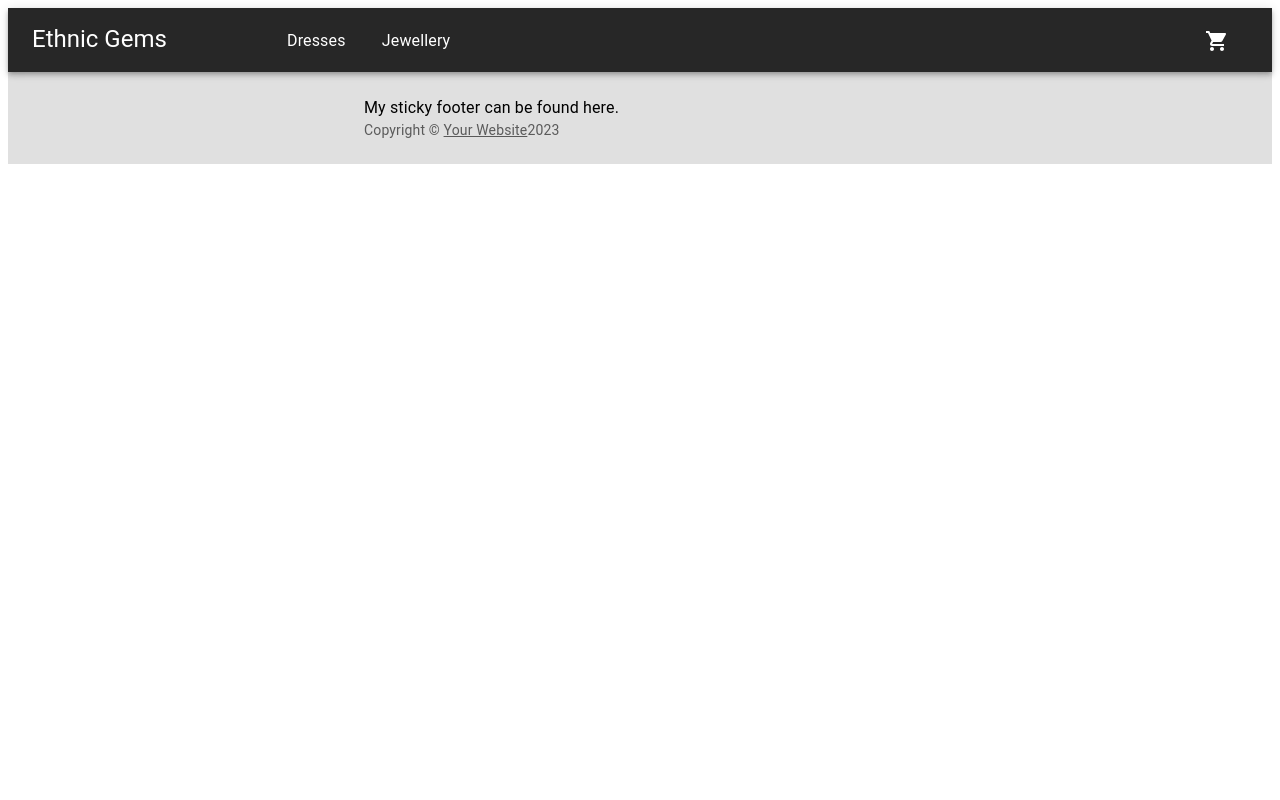
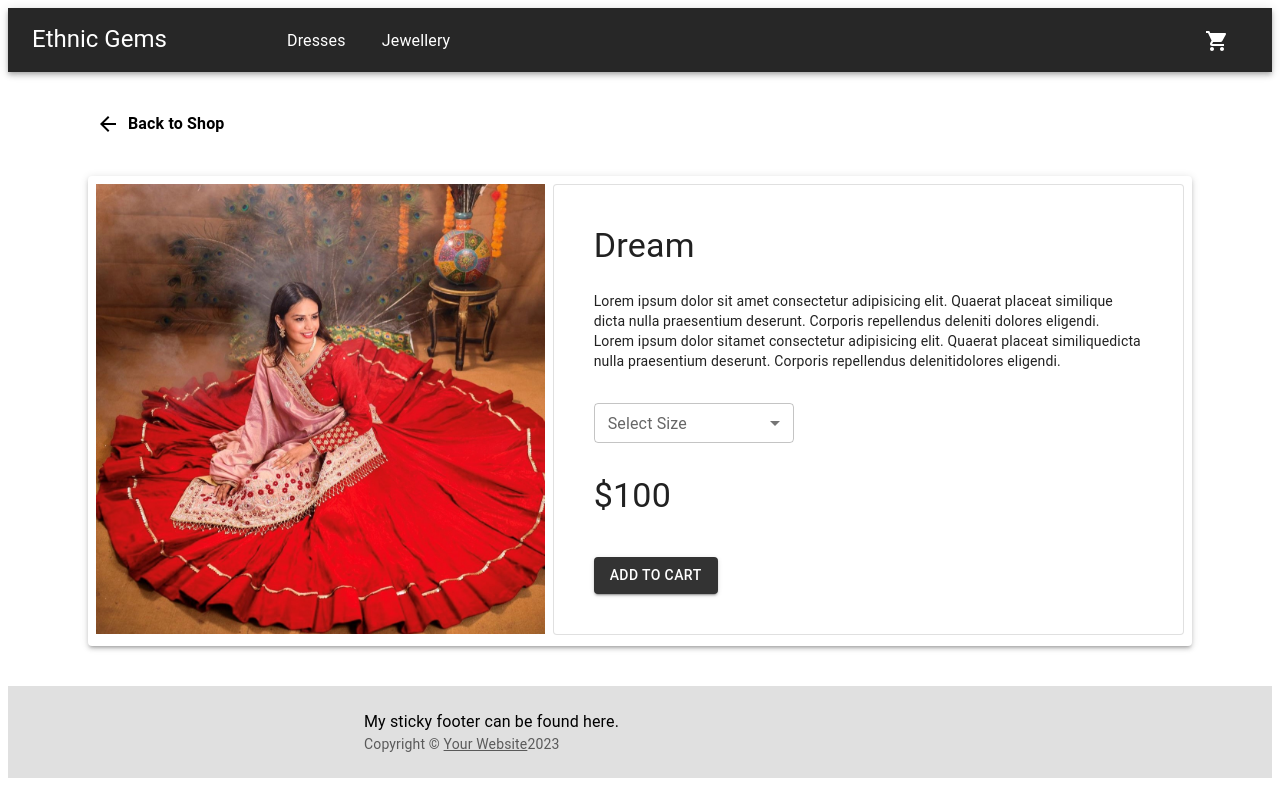
Before and after one commit to arasidobariya/ethnicGems, a React (Create React App) app: page /products/1 in a window 1280 px wide. Built offline with nearby package versions, Linux system fonts and the light colour scheme.

Commit message:
added Link path

```diff
--- a/src/App.js
+++ b/src/App.js
@@ -1,21 +1,44 @@
 import "./App.css";
 import Home from "./components/Home";
-import { Route, Routes } from "react-router-dom";
+import { createBrowserRouter, RouterProvider } from "react-router-dom";
 import Header from "./components/Header";
 import ProductList from "./components/ProductList";
 import StickyFooter from "./components/Footer";
+import RootLayout from "./RootLayout";
+import ProductDetail from "./components/ProductDetail";
 
 function App() {
+  const router = createBrowserRouter([
+    {
+      path: "/",
+      element: <RootLayout />,
+      children: [
+        {
+          index: "true",
+          element: <Home />,
+        },
+        {
+          path: "/categories/:category",
+          element: <ProductList />,
+        },
+        {
+          path: "/products/:itemId",
+          element: <ProductDetail />,
+        },
+      ],
+    },
+  ]);
   return (
-    <div className="body">
-      <Header />
+    <RouterProvider router={router} />
+    // <div className="body">
+    //   <Header />
 
-      <Routes>
-        <Route path="/" element={<Home />} />
-        <Route path="/categories/:category" element={<ProductList />} />
-      </Routes>
-      <StickyFooter />
-    </div>
+    //   <Routes>
+    //     <Route path="/" element={<Home />} />
+    //     <Route path="/categories/:category" element={<ProductList />} />
+    //   </Routes>
+    //   <StickyFooter />
+    // </div>
   );
 }
 
--- /dev/null
+++ b/src/RootLayout.js
@@ -0,0 +1,16 @@
+import { Outlet } from "react-router-dom";
+
+import Header from "./components/Header";
+import Footer from "./components/Footer";
+
+function RootLayout() {
+  return (
+    <>
+      <Header />
+      <Outlet />
+      <Footer />
+    </>
+  );
+}
+
+export default RootLayout;
--- /dev/null
+++ b/src/Styles/Link.js
@@ -0,0 +1,9 @@
+import { styled } from "@mui/system";
+import { Link } from "react-router-dom";
+
+const StyledLink = styled(Link)`
+  color: black;
+  text-decoration: none;
+`;
+
+export default StyledLink;
--- a/src/components/Home.js
+++ b/src/components/Home.js
@@ -10,7 +10,8 @@ import {
 import DarkButton from "../Styles/darkButton";
 import { Link } from "react-router-dom";
 import StyledNavLink from "../Styles/NavLink";
-import getProductData from "./ProductData";
+import eCommerceApi from "./ProductData";
+import StyledLink from "../Styles/Link";
 
 function Home() {
   const products = [
@@ -18,13 +19,13 @@ function Home() {
       id: "p1",
       category: "Ethnic Dresses",
       path: "/categories/dresses",
-      items: getProductData("dresses", true),
+      items: eCommerceApi.getProductData("dresses", true),
     },
     {
       id: "p2",
       category: "Ethnic Jewellery",
       path: "/categories/Jewellery",
-      items: getProductData("Jewellery", true),
+      items: eCommerceApi.getProductData("Jewellery", true),
     },
   ];
 
@@ -113,15 +114,19 @@ function Home() {
                     >
                       <Paper variant="outlined" sx={{ maxWidth: "500px" }}>
                         <Grid item>
+                          <StyledLink to={"/products/" + item.id}>
                             <img
                               height="200px"
                               width="200px"
                               alt={item.title}
                               src={item.src}
                             ></img>
+                          </StyledLink>
                         </Grid>
                         <Grid item sx={{ margin: 2 }}>
+                          <StyledLink to={"/products/" + item.id}>
                             <Typography variant="h5">{item.title}</Typography>
+                          </StyledLink>
                           <Typography variant="body2">{item.price}</Typography>
                         </Grid>
                       </Paper>
--- a/src/components/ProductData.js
+++ b/src/components/ProductData.js
@@ -230,9 +230,16 @@ const getProductData = (category = "ALL", onlyBest4Items = false) => {
 };
 
 const getBest4Items = (category) => {
-  return ProductData
-      .filter((item) => item.category === category)
-      .slice(0, 4)
+  return ProductData.filter((item) => item.category === category).slice(0, 4);
 };
 
-export default getProductData;
+const getProductDetail = (itemId) => {
+  return ProductData.find((item) => item.id === parseInt(itemId));
+};
+
+const eCommerceApi = {
+  getProductData: getProductData,
+  getProductDetail: getProductDetail,
+};
+
+export default eCommerceApi;
--- a/src/components/ProductDetail.js
+++ b/src/components/ProductDetail.js
@@ -7,14 +7,20 @@ import FormControl from "@mui/material/FormControl";
 import Select from "@mui/material/Select";
 import { useState } from "react";
 import DarkButton from "../Styles/darkButton";
+import eCommerceApi from "./ProductData";
+import { useParams } from "react-router";
+import StyledLink from "../Styles/Link";
 
-function ProductDetail(props) {
+function ProductDetail() {
+  const param = useParams();
   const [size, setSize] = useState("");
 
   const handleChange = (event) => {
     setSize(event.target.value);
   };
+  const item = eCommerceApi.getProductDetail(param.itemId);
   return (
+    item && (
       <Box sx={{ margin: 5 }} variant="outlined">
         <Box
           sx={{
@@ -23,7 +29,12 @@ function ProductDetail(props) {
           }}
         >
           <ArrowBackIcon sx={{ px: 1 }}></ArrowBackIcon>
-        <Typography sx={{ fontWeight: "bold" }}>Back to Shop</Typography>
+          <StyledLink to={"/categories/" + item.category}>
+            {" "}
+            <Typography sx={{ fontWeight: "bold" }}>
+              Back to Shop
+            </Typography>{" "}
+          </StyledLink>
         </Box>
         <Paper
           elevation={3}
@@ -32,10 +43,11 @@ function ProductDetail(props) {
             padding: 1,
           }}
         >
+          {}
           <Grid container spacing={1}>
             <Grid item xs={5}>
               <img
-              src="./image/Banner Girl.jpg"
+                src={item.src}
                 height="450px"
                 width="100%"
                 alt="chaniyacholi pic"
@@ -44,14 +56,9 @@ function ProductDetail(props) {
 
             <Grid item xs={7}>
               <Paper variant="outlined" sx={{ p: 5 }}>
-              <Typography variant="h4">Title</Typography>
+                <Typography variant="h4">{item.title}</Typography>
                 <Typography variant="body2" sx={{ my: 3 }}>
-                Lorem ipsum dolor sit amet consectetur adipisicing elit. Quaerat
-                placeat similique dicta nulla praesentium deserunt. Corporis
-                repellendus deleniti dolores eligendi. Lorem ipsum dolor sit
-                amet consectetur adipisicing elit. Quaerat placeat similique
-                dicta nulla praesentium deserunt. Corporis repellendus deleniti
-                dolores eligendi.
+                  {item.description}
                 </Typography>
                 <Box>
                   <FormControl sx={{ my: 1, minWidth: 200 }} size="small">
@@ -68,7 +75,7 @@ function ProductDetail(props) {
                   </FormControl>
                 </Box>
                 <Typography variant="h4" sx={{ my: 3 }}>
-                $100
+                  {item.price}
                 </Typography>
                 <DarkButton sx={{ mt: 2 }}>Add to Cart</DarkButton>
               </Paper>
@@ -76,6 +83,7 @@ function ProductDetail(props) {
           </Grid>
         </Paper>
       </Box>
+    )
   );
 }
 export default ProductDetail;
--- a/src/components/ProductList.js
+++ b/src/components/ProductList.js
@@ -1,17 +1,17 @@
 import { Grid, Box, Paper, Typography } from "@mui/material";
 import { useParams } from "react-router";
+import { Link } from "react-router-dom";
+import StyledLink from "../Styles/Link";
 
-import getProductData from "./ProductData";
+import eCommerceApi from "./ProductData";
 
 function ProductList() {
   const param = useParams();
 
-  const imageClickHandler = () => {};
-
   return (
     <Box sx={{ margin: 5 }}>
       <Grid container spacing={5}>
-        {getProductData(param.category).map((item) => {
+        {eCommerceApi.getProductData(param.category).map((item) => {
           return (
             <Grid
               item
@@ -27,16 +27,19 @@ function ProductList() {
             >
               <Paper variant="outlined" sx={{ maxWidth: "500px" }}>
                 <Grid item>
+                  <Link to={"/products/" + item.id}>
                     <img
                       height="200px"
                       width="200px"
                       src={item.src}
                       alt={item.title}
-                    onClick={imageClickHandler}
                     ></img>
+                  </Link>
                 </Grid>
                 <Grid item sx={{ margin: 2 }}>
-                  <Typography variant="h5">{item.title}</Typography>
+                  <StyledLink to={"/products/" + item.id}>
+                    <Typography variant="h5">{item.title}</Typography>{" "}
+                  </StyledLink>
                   <Typography variant="body2">{item.price}</Typography>
                 </Grid>
 
--- a/src/index.js
+++ b/src/index.js
@@ -1,11 +1,10 @@
 import React from "react";
 import ReactDOM from "react-dom/client";
-import { BrowserRouter } from "react-router-dom";
 import App from "./App";
 
 const root = ReactDOM.createRoot(document.getElementById("root"));
 root.render(
-  <BrowserRouter>
+  <React.StrictMode>
     <App />
-  </BrowserRouter>
+  </React.StrictMode>
 );
```
Lines whose indentation alone changed are shown as unchanged.
